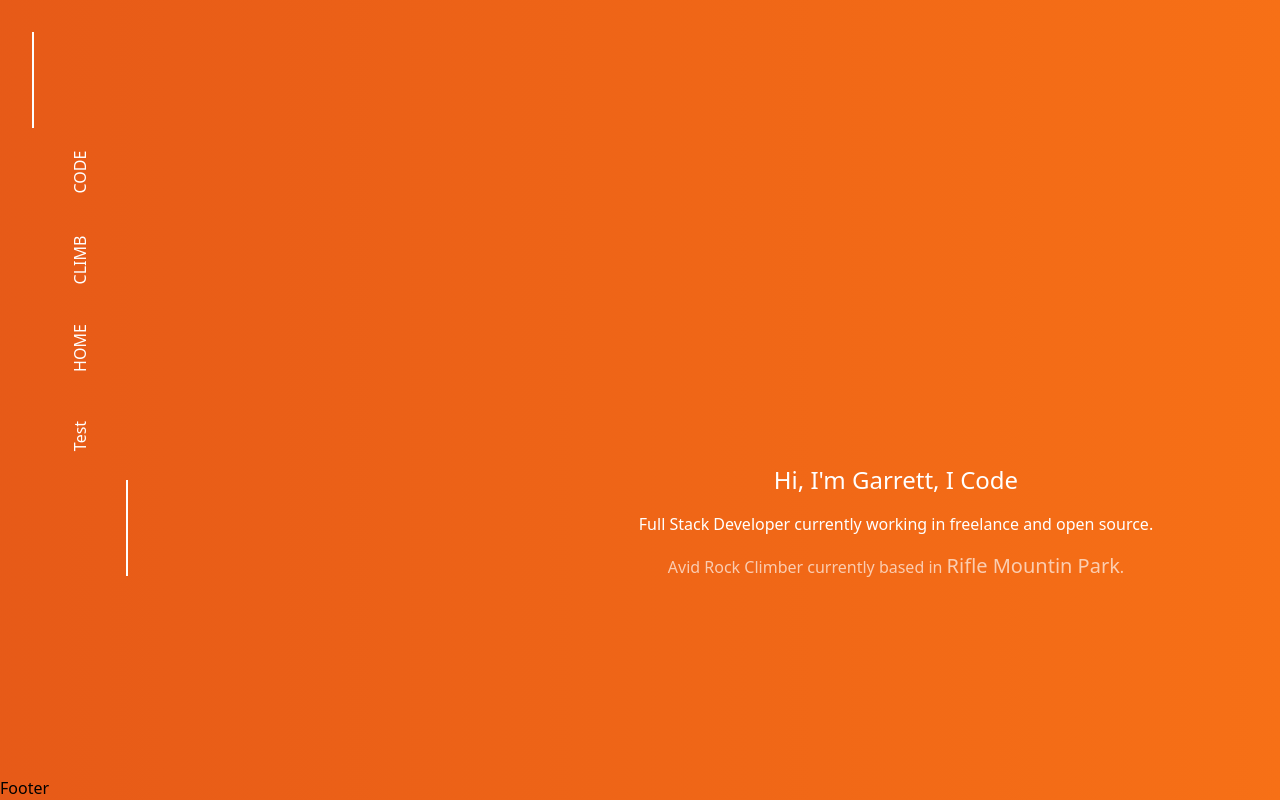
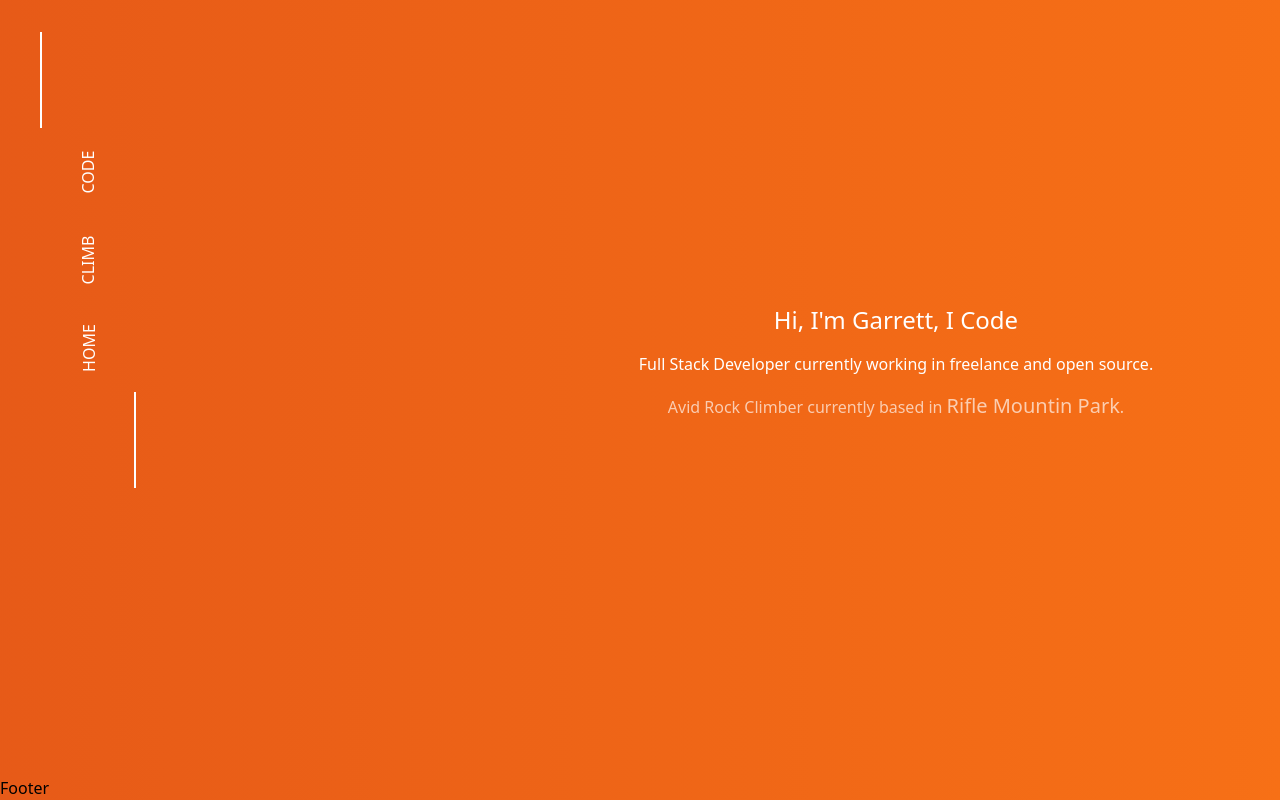
Before and after one commit to GarrettHutson/Portfolio, a Next.js app: page / in a window 1280 px wide. Shown: the top 800 px of the page. Built offline with nearby package versions, Linux system fonts and the light colour scheme.

Commit message:
changes to the sanity schema

```diff
--- a/app/climb/page.js
+++ b/app/climb/page.js
@@ -2,7 +2,7 @@
 
 
 import React from 'react'
-import Climbcards from '../components/Climbcards'
+import Areas from '../components/Areas'
 import {getClimbs} from '@/sanity/sanity-utils'
 
 
@@ -13,10 +13,10 @@ async function Climb() {
   return (
 <div className=''>
 
-<div className='pt-24'>
+<div className=''>
 
 
-    <Climbcards climbPosts={climbPosts}/>
+    <Areas climbPosts={climbPosts}/>
 
 </div>
 </div>
--- a/app/components/Climbcards.js
+++ b/app/components/Areas.js
@@ -60,8 +60,8 @@ function Climbcards({climbPosts}) {
         initial="hidden"
         animate="visible"
         key={i}
-        className='p-24 mb-24 mx-auto relative text-8xl w-1/2 border-white border-2'>
-        <h1 className='text-4xl  text-white'>{climb.cragName}</h1>
+        className='p-12 my-8 mx-auto relative text-8xl w-3/4  sm:w-1/2 border-white border-2'>
+        <h1 className='text-4xl text-white'>{climb.cragName}</h1>
         </motion.div>
 </Link>
   ))}
--- a/app/components/Climbs.js
+++ b/app/components/Climbs.js
@@ -17,13 +17,12 @@ function Climbs({climbs}) {
         borderTopWidth:0,
         },
         visible: {
-          borderLeftWidth: 2,
-            borderRightWidth: 2,
-            BorderBottomWidth:2,
-            borderTopWidth:2,
+          borderLeftWidth: 1,
+            borderRightWidth: 1,
+            BorderBottomWidth:1,
+            borderTopWidth:1,
             transition: {
-            duration: 1,
-
+            duration: .25,
             ease: "easeIn",
           },
         },
@@ -31,7 +30,9 @@ function Climbs({climbs}) {
 
     const y2 = useTransform(scrollYProgress,[0,1],["0%","30%"])
   return (
-    <>
+    <div
+    className="mx-8 flex flex-col justify-center"
+    >
 { climbs.map((climb, i)=>
 
 
@@ -42,11 +43,11 @@ variants={variants}
 initial="hidden"
 animate="visible"
 
-className='p-24 mb-24 mx-auto relative text-8xl w-1/2 border-white border-2'>
+className='p-4 mb-24 mx-auto relative text-3xl md:text-4xl sm:w-1/2 border-white border-2'>
 
 <div className="mb-8">{climb.routeName}</div>
         <h1 className='text-4xl text-white'>{climb.cragName}</h1>
-    <h2 className='text-2xl text-white'>{climb.routeName}</h2>
+
     <h3 className='text-xl text-white'>{climb.grade}</h3>
     <h4 className='text-lg text-white'>{climb.rating}</h4>
 
@@ -65,7 +66,7 @@ height={500}
 />
 </motion.div>
 )}
-</>
+</div>
 )}
 
 
--- a/app/components/Header.js
+++ b/app/components/Header.js
@@ -7,7 +7,7 @@ function Header() {
   const [count, setCount] = useState(0)
   const [count2, setCount2] = useState(0)
   const [role,setRole] =useState('')
-  const jobs = ['Code', 'Climb', 'Design']
+  const jobs = ['Code', 'Climb']
   const area = ['Rifle Mountin Park', 'Red River Gorge', 'New River Gorge', 'Smith Rock', 'Hueco Tanks', 'Bishop', 'Yosemite', 'Rocky Mountain National Park', 'Indian Creek', 'Rifle', 'Ten Sleep', 'Maple Canyon']
   // useEffect(() => {
   //   const count = setTimeout(() => {
@@ -93,19 +93,20 @@ function Header() {
     </motion.div> */}
       <motion.div
         initial={{ y: "10vh" }}
-        animate={{ y: "50vh", x: "20vw", transition: { duration: 1, delay: 3.5 } }}
+        animate={{ y: "30vh", x: "20vw", transition: { duration: 1, delay: 3.5 } }}
         className='flex flex-col items-center gap-4 text-white'>
         <motion.h2
           className='  text-2xl text-center mt-16'>
           {header}
            <AnimatePresence mode='wait'>
+
             <motion.span
               className='text-2xl'
               key={jobs[count2]}
               initial={{ opacity: 0 }}
               animate={{
                 opacity: 1,
-                transition: { duration: 1, },
+                transition: { duration: 1,   },
               }}
               exit={{
                 opacity: 0,
--- a/app/components/Nav.js
+++ b/app/components/Nav.js
@@ -13,21 +13,37 @@ function Nav() {
     <motion.nav
 
       // style={{ opacity: useTransform(scrollYProgress, [0, 1], ["0%", "100%"]) }}
-      className="z-20 flex flex-col  p-8 items-center fixed left-0 h-screen w-fit text-white">
-      <motion.div className='border-b-2 border-white h-24 w-24 transform rotate-90'> </motion.div>
-      <Link className='transform -rotate-90 hover:line-through my-8' href='/code' >
+      className="
+
+       flex
+       sm:flex-col
+       p-8
+       sm:items-center
+       sm:fixed
+       sm:left-0
+       sm:h-screen
+       sm:w-fit
+       text-white
+
+
+
+
+
+       "
+
+      >
+      <motion.div className='border-b-2 border-white h-24 w-24 transform sm:rotate-90'> </motion.div>
+      <Link className='sm:transform sm:-rotate-90 hover:line-through mx-8 my-8' href='/code' >
         CODE
       </Link>
-      <Link className='transform -rotate-90 hover:line-through my-8' href='/climb' >
+      <Link className='sm:transform sm:-rotate-90 hover:line-through mx-8 my-8' href='/climb' >
         CLIMB
       </Link>
-      <Link className='transform -rotate-90 hover:line-through my-8' href='/' >
+      <Link className='sm:transform sm:-rotate-90 hover:line-through mx-8 my-8' href='/' >
         HOME
       </Link>
-      <Link className='transform -rotate-90 hover:line-through my-8' href='/test' >
-        Test
-      </Link>
-      <motion.div className='border-t-2 border-white h-24 w-24 transform rotate-90'> </motion.div>
+
+      <motion.div className='border-t-2 border-white h-24 w-24 sm:transform sm:rotate-90'> </motion.div>
     </motion.nav>
   )
 }
--- a/app/components/Projects.tsx
+++ b/app/components/Projects.tsx
@@ -4,6 +4,7 @@ import { PortableText } from "@portabletext/react";
 import { Project } from '@/types/Project';
 import { motion } from 'framer-motion'
 import { useState } from 'react';
+import Link from 'next/link';
 
 type Props = {
   projects: Project[];
@@ -20,44 +21,21 @@ export default function Projects({ projects }: Props) {
   }
 
   return (
-    <div className='flex items-center justify-center'>
+    <div className='flex flex-col my-8 items-center justify-center mx-24'>
       {projects.map((proj: Project, index: number) => (
         <motion.div
 drag
 initial={{ opacity: 0, x: -100 }}
 animate={{
   opacity: 1, x: 0,
-            transition: { duration: (index + 1) * 1.25, delay: 1 },
+  transition: { duration: (index + 1) },
 }}
-          className=' flex flex-col w-1/4 border-black border-2 items-center gap-4'
-          onClick={() => setSelectedProject((prev) => prev === proj ? null : proj)}
+className=' flex flex-col  w-3/4 border-black border-2 items-center my-8 p-8 mx-8 gap-4'
 key={proj._id}>
-          <h2>{proj.name}</h2>
-          <Image
-            key={index}
-            src={proj.images[0]}
-            onClick={(e) => displayProjectsHandler(e, index)}
-            alt={proj.name}
-            width={250}
-            height={250}
-            className=" rounded-lg border border-gray-500 mx-4"
-          />
-
-          {proj.images.length > 1 && viewIndex === index && proj.images.slice(1).map((image, index) => (
-            <Image
-              key={index}
-              src={image}
-              alt={proj.name}
-              width={100}
-              height={100}
-              className="object-cover rounded-lg border border-gray-500 mx-4"
-            />
-       ))}
-          {viewIndex === index && (
-          <div className='w-3/4' onClick={() => setSelectedProject(null)}>
-            <PortableText value={proj.content} />
-          </div>
-         )}
+<Link
+href={`/projects/${proj.slug}`}
+className='text-4xl'
+>{proj.name}</Link>
 </motion.div>
       ))}
     </div>
--- a/app/projects/[project]/page.tsx
+++ b/app/projects/[project]/page.tsx
@@ -1,16 +1,58 @@
+'use client'
 import { getProject } from "@/sanity/sanity-utils";
-
+import Image from "next/image";
+import { motion } from 'framer-motion'
+import { PortableText } from "@portabletext/react";
 type Props = {
-    params: { project: string }
+  params: { project: string }
 }
 
 
-async function Project({params}: Props) {
+async function Project({ params }: Props) {
 
-    const slug = params.project;
-    const project = await getProject(slug);
+  const slug = params.project;
+  const proj = await getProject(slug);
   return (
-    <div>{project.name}</div>
+    <div className='flex flex-col items-center mx-24'>
+    <motion.div
+      drag
+      initial={{ opacity: 0, x: -100 }}
+      animate={{
+        opacity: 1, x: 0,
+        transition: { duration: 1, delay: 1 },
+      }}
+      className=' flex flex-col w-3/4 border-black border-2 items-center my-8 p-8 mx-8 gap-4'
+    >
+      <h2
+        className='text-4xl'
+      >{proj.name}</h2>
+      <Image
+        src={proj.images[0]}
+        alt={proj.name}
+        width={850}
+        height={850}
+        className=" rounded-lg border hover:cursor-pointer border-gray-500 mx-4"
+      />
+
+      {proj.images.length > 1 && proj.images.slice(1).map((image, index) => (
+        <Image
+         key={index}
+          src={image}
+          alt={proj.name}
+          width={500}
+          height={500}
+          className="object-cover rounded-lg border border-gray-500 mx-4"
+        />
+      ))}
+
+      <div className='w-3/4 text-xl tracking-wider '
+      >
+        <PortableText value={proj.content} />
+      </div>
+
+    </motion.div>
+
+    </div>
   )
 }
 
--- a/sanity/sanity-utils.ts
+++ b/sanity/sanity-utils.ts
@@ -13,6 +13,8 @@ export async function getProjects(): Promise<Project[]> {
       "slug": slug.current,
       "images": images[].asset->url,
       url,
+      date,
+      technologies,
       content
     }`
   )
@@ -27,8 +29,10 @@ export async function getProject(slug: string): Promise<Project> {
       _createdAt,
       name,
       "slug": slug.current,
-      "image": image.asset->url,
+      "images": images[].asset->url,
       url,
+      date,
+      technologies,
       content
     }`,
     { slug }
--- a/types/Project.ts
+++ b/types/Project.ts
@@ -7,6 +7,8 @@ export type Project = {
     slug: string;
     images: string[];
     url: string;
+    date: string;
+    technologies: string[];
     content: PortableTextBlock[];
 }
 
```
Also changed, not shown: package.json (+6 -7 lines), sanity/schemas/project-schema.ts (+11 -0 lines), 1 other file (tests, documents, lock files or other folders). Lines whose indentation alone changed are shown as unchanged.
